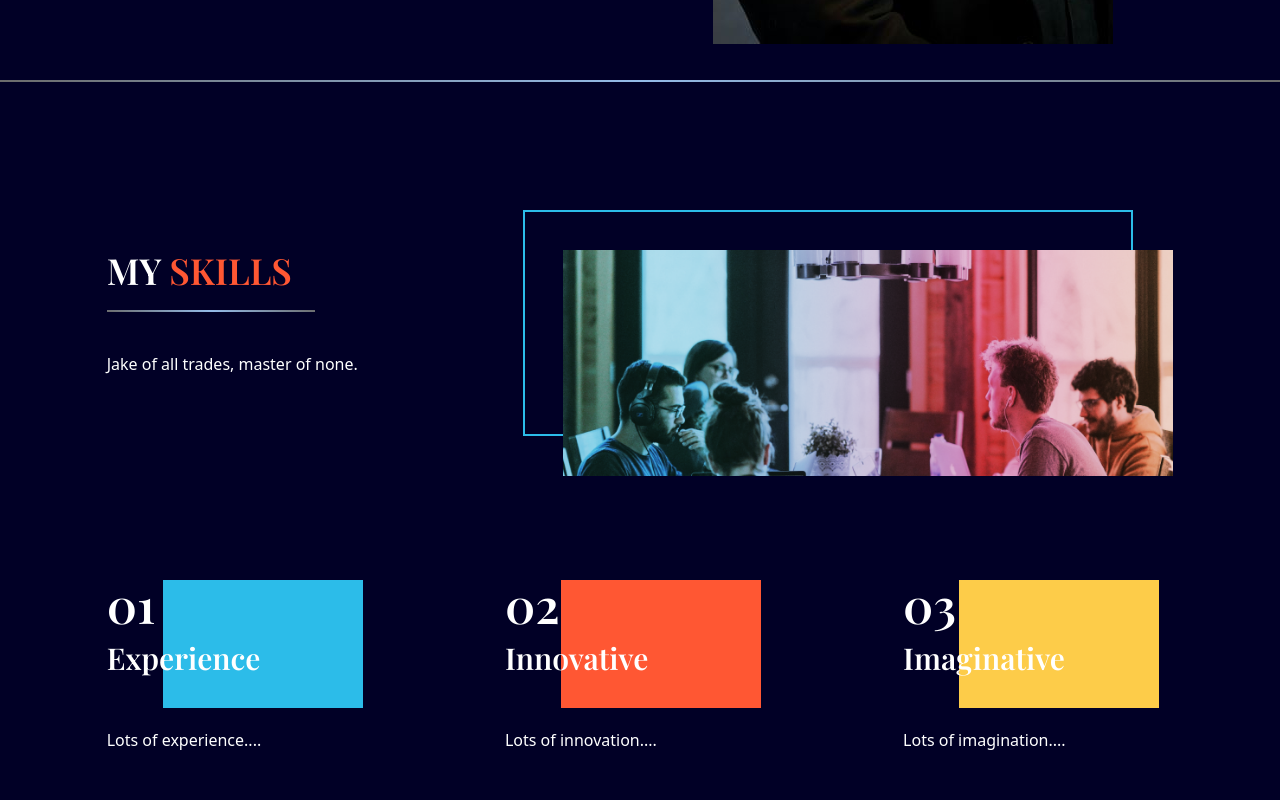
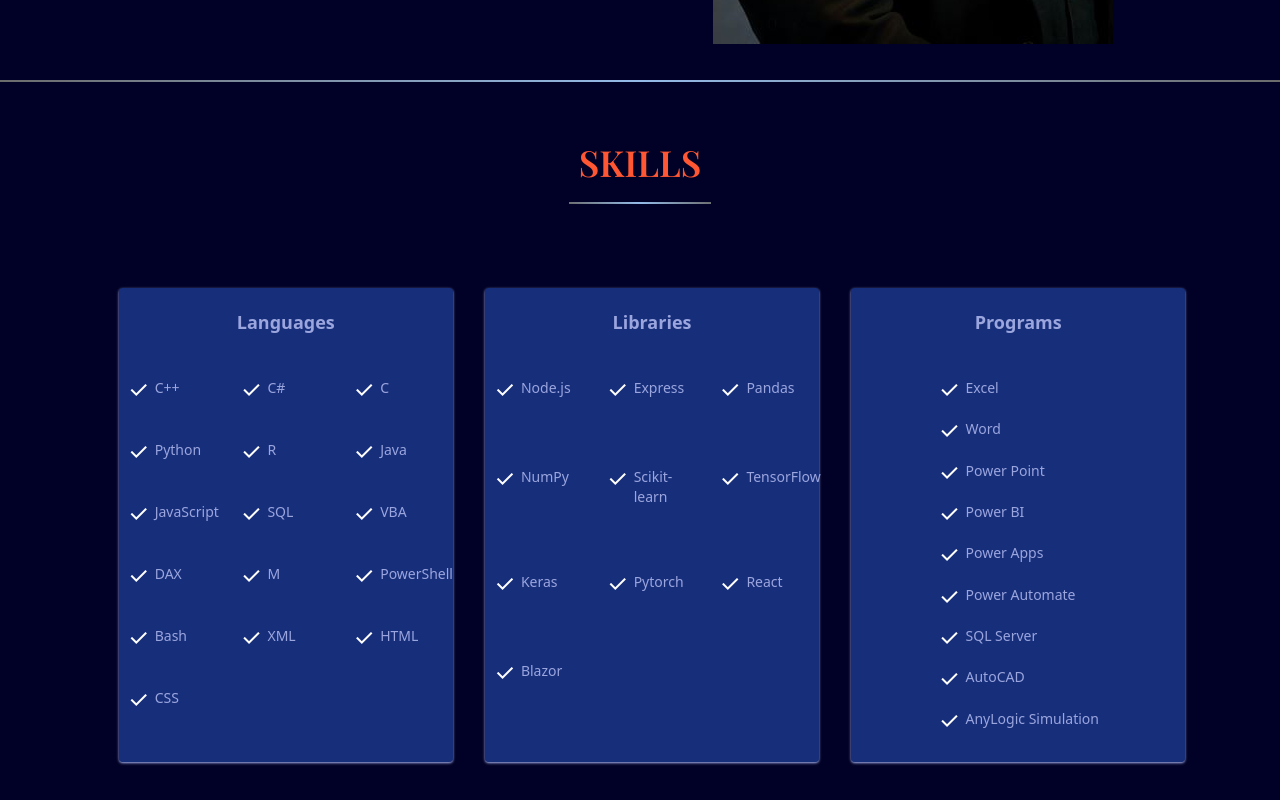
Before and after one commit to jakeisaacs/jakeisaacs.github.io, a React (Create React App) app: page / in a window 1280 px wide. Shown: the part 720-1520 px from the top of the page. Built offline with nearby package versions, Linux system fonts and the light colour scheme.

Commit message:
Updated Listbox, Skills, Experience

```diff
--- a/public/index.html
+++ b/public/index.html
@@ -4,6 +4,8 @@
     <meta charset="utf-8" />
     <link rel="icon" href="%PUBLIC_URL%/favicon.ico" />
     <link rel="stylesheet" href="https://fonts.googleapis.com/css2?family=Material+Symbols+Outlined:opsz,wght,FILL,GRAD@20,300,0,200" />
+    <link rel="stylesheet" href="https://fonts.googleapis.com/css2?family=Material+Symbols+Outlined:opsz,wght,FILL,GRAD@20,400,0,0" />
+    <link rel="stylesheet" href="https://fonts.googleapis.com/css2?family=Material+Symbols+Outlined:opsz,wght,FILL,GRAD@20,400,0,0" />
     <meta name="viewport" content="width=device-width, initial-scale=1" />
     <meta name="theme-color" content="#000000" />
     <meta
--- a/public/output.css
+++ b/public/output.css
@@ -719,10 +719,6 @@
   margin-top: 4rem;
 }
 
-.mt-3{
-  margin-top: 0.75rem;
-}
-
 .mt-32{
   margin-top: 8rem;
 }
@@ -757,10 +753,6 @@
 
 .h-3{
   height: 0.75rem;
-}
-
-.h-32{
-  height: 8rem;
 }
 
 .h-44{
@@ -825,6 +817,10 @@
 
 .grid-cols-1{
   grid-template-columns: repeat(1, minmax(0, 1fr));
+}
+
+.grid-cols-3{
+  grid-template-columns: repeat(3, minmax(0, 1fr));
 }
 
 .flex-col{
@@ -1072,11 +1068,6 @@
   line-height: 2.5rem;
 }
 
-.text-5xl{
-  font-size: 3rem;
-  line-height: 1;
-}
-
 .text-6xl{
   font-size: 3.75rem;
   line-height: 1;
@@ -1175,29 +1166,14 @@
   position: absolute;
 }
 
-.before\:-left-10::before{
-  content: var(--tw-content);
-  left: -2.5rem;
-}
-
 .before\:-left-20::before{
   content: var(--tw-content);
   left: -5rem;
 }
 
-.before\:-top-10::before{
-  content: var(--tw-content);
-  top: -2.5rem;
-}
-
 .before\:-top-20::before{
   content: var(--tw-content);
   top: -5rem;
-}
-
-.before\:left-14::before{
-  content: var(--tw-content);
-  left: 3.5rem;
 }
 
 .before\:left-\[-50\%\]::before{
@@ -1208,16 +1184,6 @@
 .before\:left-\[-50px\]::before{
   content: var(--tw-content);
   left: -50px;
-}
-
-.before\:right-0::before{
-  content: var(--tw-content);
-  right: 0px;
-}
-
-.before\:top-0::before{
-  content: var(--tw-content);
-  top: 0px;
 }
 
 .before\:top-\[-50\%\]::before{
@@ -1235,11 +1201,6 @@
   z-index: -1;
 }
 
-.before\:h-32::before{
-  content: var(--tw-content);
-  height: 8rem;
-}
-
 .before\:h-6::before{
   content: var(--tw-content);
   height: 1.5rem;
@@ -1250,11 +1211,6 @@
   height: 100%;
 }
 
-.before\:w-1\/2::before{
-  content: var(--tw-content);
-  width: 50%;
-}
-
 .before\:w-6::before{
   content: var(--tw-content);
   width: 1.5rem;
@@ -1263,11 +1219,6 @@
 .before\:w-full::before{
   content: var(--tw-content);
   width: 100%;
-}
-
-.before\:max-w-\[200px\]::before{
-  content: var(--tw-content);
-  max-width: 200px;
 }
 
 .before\:max-w-\[400px\]::before{
@@ -1295,24 +1246,6 @@
   content: var(--tw-content);
   --tw-border-opacity: 1;
   border-color: rgb(253 204 73 / var(--tw-border-opacity));
-}
-
-.before\:bg-blue::before{
-  content: var(--tw-content);
-  --tw-bg-opacity: 1;
-  background-color: rgb(44 188 233 / var(--tw-bg-opacity));
-}
-
-.before\:bg-red::before{
-  content: var(--tw-content);
-  --tw-bg-opacity: 1;
-  background-color: rgb(255 87 51 / var(--tw-bg-opacity));
-}
-
-.before\:bg-yellow::before{
-  content: var(--tw-content);
-  --tw-bg-opacity: 1;
-  background-color: rgb(253 204 73 / var(--tw-bg-opacity));
 }
 
 .hover\:bg-blue:hover{
@@ -1374,7 +1307,7 @@
   }
 
   .xs\:before\:content-brush::before{
-    --tw-content: url('./assets/TestImg.png');
+    --tw-content: url('./assets/cloud.png');
     content: var(--tw-content);
   }
 }
@@ -1404,10 +1337,6 @@
 
   .md\:flex{
     display: flex;
-  }
-
-  .md\:h-2\/3{
-    height: 66.666667%;
   }
 
   .md\:h-5\/6{
@@ -1461,9 +1390,4 @@
   .md\:text-start{
     text-align: start;
   }
-
-  .before\:md\:w-3\/4::before{
-    content: var(--tw-content);
-    width: 75%;
-  }
 }
--- a/src/App.js
+++ b/src/App.js
@@ -53,7 +53,7 @@
         <Experience />
       </div>
       <LineGradient />
-      <div className="w-5/6 mx-auto md:h-5/6">
+      <div className="w-5/6 mx-auto">
         <Contact />
       </div>
       <Footer />
--- a/src/components/ListBox.jsx
+++ b/src/components/ListBox.jsx
@@ -1,26 +1,28 @@
 import CheckCircleOutlineIcon from '@mui/icons-material/CheckCircleOutline';
 
-const ListBox = ({header, subheader, listitems}) => {
+const ListBox = ({header="", subheader="", icon="send", ncols=1, listitems}) => {
 
     return (
-        <div className="grid grid-cols-1 grid-rows-auto grid-flow-row gap-x-5 justify-evenly content-normal p-2 m-3 w-full h-full bg-translucent-blue shadow shadow-grey text-md rounded">
+        <div className={`flex flex-col py-5 px-2 m-3 w-full h-full bg-translucent-blue shadow shadow-grey text-md rounded`}>
+            <div className='w-full h-1/6 min-h-[50px]'>
             <div className="flex justify-center mx-auto text-lg text-grey font-bold">
                 {header}
             </div>
             <div className="flex justify-center mx-auto text-md text-grey font-semibold">
                 {subheader}
             </div>
+            </div>
+            <div className={`grid grid-cols-${ncols} grid-rows-auto grid-flow-row gap-x-5 justify-evenly w-full h-full`}>
             {listitems.map((item, i) => {
                 return (
-                <div key={header+i} className="flex justify-start">
-                    <span className="material-symbols-outlined">
-                        send
-                    </span>
-                    <p className='text-md text-grey'>&ensp; {item}</p>
+                <div key={header+i} className="flex py-2">
+                    <span className="material-symbols-outlined">{icon}</span>
+                    <p className='text-sm md:text-md text-grey pl-1'>{item}</p>
                 </div>
                 )
             })}
-        </div>
+            </div>
+            </div>
     );
 };
 
--- a/src/scenes/Contact.jsx
+++ b/src/scenes/Contact.jsx
@@ -49,7 +49,7 @@
             >
                 <div>
                     <p className="font-playfair font-semibold text-4xl">
-                        <span className="text-yellow ">CONTACT ME</span>
+                        <span className="text-red ">C</span>ONTACT <span className="text-red ">ME</span>
                     </p>
                     <div className="flex md:justify-end my-5">
 
--- a/src/scenes/MySkills.jsx
+++ b/src/scenes/MySkills.jsx
@@ -1,58 +1,43 @@
 import LineGradient from "../components/LineGradient";
 import useMediaQuery from "../hooks/useMediaQuery";
+import ListBox from "../components/ListBox";
 import { motion } from "framer-motion";
 
 const MySkills = () => {
     const isAboveMediumScreens = useMediaQuery("(min-width: 1060px)");
 
+    const languages = ["C++", "C#", "C", "Python", "R", "Java", "JavaScript", "SQL", "VBA", "DAX", "M", "PowerShell", "Bash", "XML", "HTML", "CSS"]
+    const libraries = ["Node.js", "Express", "Pandas", "NumPy", "Scikit-learn", "TensorFlow", "Keras", "Pytorch", "React", "Blazor"]
+    const programs = ["Excel", "Word", "Power Point", "Power BI", "Power Apps", "Power Automate", "SQL Server", "AutoCAD", "AnyLogic Simulation"]
+
     return (
         <section id="skills" className="pt-10 pb-24">
             {/* HEADER AND IMAGE SECTION */}
-            <div className="md:flex md:justify-between md:gap-16 mt-32">
+            <div className="md:flex md:justify-center md:gap-16 mt-5">
             <motion.div
-                    className="md:w-1/3"
+                className="md:w-2/5 mx-auto text-center"
                 initial="hidden"
                 whileInView="visible"
                 viewport={{ once: true, amount: 0.5 }}
                 transition={{ duration: 3.0 }}
                 variants={{
-                        hidden: { opacity: 0, x: -50 },
-                        visible: { opacity: 1, x: 0 }
+                    hidden: { opacity: 0, y: 50 },
+                    visible: { opacity: 1, y: 0 }
                 }}
             >
-                    <p className="font-playfair font-semibold text-4xl mb-5">
-                        MY <span className="text-red">SKILLS</span>
+                <div>
+                    <p className="font-playfair font-semibold text-4xl">
+                        <span className="text-red">SKILLS</span>
                     </p>
-                    <LineGradient width="w-1/3 md:w-2/3"/>
-                    <p className="mt-10 mb-7">
-                        Jake of all trades, master of none.
-                    </p>
+                    <div className="flex justify-center mt-5">
+                        <LineGradient width="w-1/3" />
+                    </div>
+                </div>
             </motion.div>
-
-                <div className="mt-16 md:mt-0">
-                    {isAboveMediumScreens ? (
-                        <div
-                            className="relative z-0 ml-20 before:absolute before:-top-10 before:-left-10
-                                before:w-full before:h-full before:border-2 before:border-blue before:z-[-1]"
-                        >
-                            <img
-                                alt="profile"
-                                className="z-10"
-                                src="assets/skills-image.png"
-                            />
-                        </div>
-                    ) : (
-                        <img
-                            alt="profile"
-                            className="z-10"
-                            src="assets/skills-image.png"
-                        />
-                    )}
-                </div>
             </div>
 
             {/* SKILLS */}
-            <div className="md:flex md:justify-between mt-16 gap-32">
+            <div className="md:flex md:justify-between mt-8 gap-8">
                 {/* EXPERIENCE */}
                 <motion.div
                     className="md:w-1/3 mt-10"
@@ -65,19 +50,21 @@
                         visible: { opacity: 1, y: 0 }
                     }}
                 >
-                    <div className="relative h-32 before:w-1/2 before:absolute before:md:w-3/4 before:left-14 before:max-w-[200px] before:bg-blue before:h-32 before:right-0 before:top-0 before:z-[-1]">
-                        <div className="z-10 ">
-                            <p className="font-playfair font-semibold text-5xl">01</p>
-                            <p className="font-playfair font-semibold text-3xl mt-3">Experience</p>
-                        </div>
-
-                    </div>
-                    <p className="mt-5">
-                        Lots of experience....
-                    </p>
+                    <ListBox key={"languages"} header="Languages" icon="check" ncols={isAboveMediumScreens ? 3 : 3} listitems={languages} />
                 </motion.div>
-
-                {/* INNOVATIVE */}
+                <motion.div
+                    className="md:w-1/3 mt-10"
+                    initial="hidden"
+                    whileInView="visible"
+                    viewport={{ once: true, amount: 0.5 }}
+                    transition={{ delay: 0.5, duration: 3.0 }}
+                    variants={{
+                        hidden: { opacity: 0, y: 50 },
+                        visible: { opacity: 1, y: 0 }
+                    }}
+                >
+                    <ListBox key={"libraries"} header="Libraries" icon="check" ncols={isAboveMediumScreens ? 3 : 3} listitems={libraries} />
+                </motion.div>
                 <motion.div
                     className="md:w-1/3 mt-10"
                     initial="hidden"
@@ -89,38 +76,7 @@
                         visible: { opacity: 1, y: 0 }
                     }}
                 >
-                    <div className="relative h-32 before:w-1/2 before:absolute before:md:w-3/4 before:left-14 before:max-w-[200px] before:bg-red before:h-32 before:right-0 before:top-0 before:z-[-1]">
-                        <div className="z-10">
-                            <p className="font-playfair font-semibold text-5xl">02</p>
-                            <p className="font-playfair font-semibold text-3xl mt-3">Innovative</p>
-                        </div>
-                    </div>
-                    <p className="mt-5">
-                        Lots of innovation....
-                    </p>
-                </motion.div>
-
-                {/* Imaginative */}
-                <motion.div
-                    className="md:w-1/3 mt-10"
-                    initial="hidden"
-                    whileInView="visible"
-                    viewport={{ once: true, amount: 0.5 }}
-                    transition={{ delay: 2.0, duration: 3.0 }}
-                    variants={{
-                        hidden: { opacity: 0, y: 50 },
-                        visible: { opacity: 1, y: 0 }
-                    }}
-                >
-                    <div className="relative h-32 before:w-1/2 before:absolute before:md:w-3/4 before:left-14 before:max-w-[200px] before:bg-yellow before:h-32 before:right-0 before:top-0 before:z-[-1]">
-                        <div className="z-10">
-                            <p className="font-playfair font-semibold text-5xl">03</p>
-                            <p className="font-playfair font-semibold text-3xl mt-3">Imaginative</p>
-                        </div>
-                    </div>
-                    <p className="mt-5">
-                        Lots of imagination....
-                    </p>
+                    <ListBox key={"programs"} header="Programs" icon="check" ncols={2} listitems={programs} />
                 </motion.div>
             </div>
 
--- a/tailwind.config.js
+++ b/tailwind.config.js
@@ -28,7 +28,7 @@
         opensans: ["Open Sans", "sans-serif"]
       },
       content: {
-        brush: "url('./assets/TestImg.png')",
+        brush: "url('./assets/cloud.png')",
         person1: "url('./assets/person-1.png')",
         person2: "url('./assets/person-2.png')",
         person3: "url('./assets/person-3.png')",
```
Also changed, not shown: src/scenes/Experience.jsx (+7 -3 lines), src/scenes/Projects.jsx (+2 -5 lines), public/assets/cloud.png (renamed from public/assets/TestImg.png), src/assets/cloud.png (renamed from src/assets/TestImg.png). Lines whose indentation alone changed are shown as unchanged.
